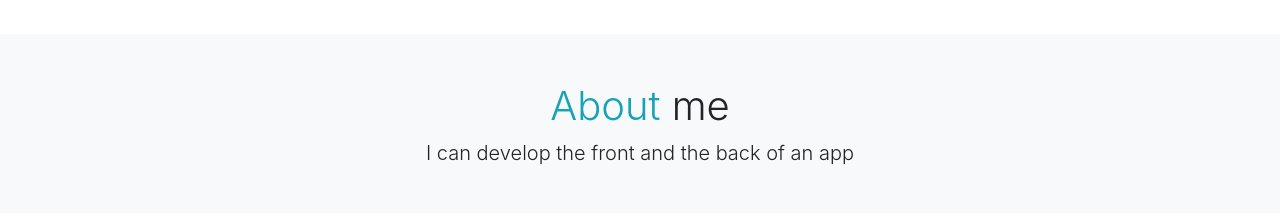
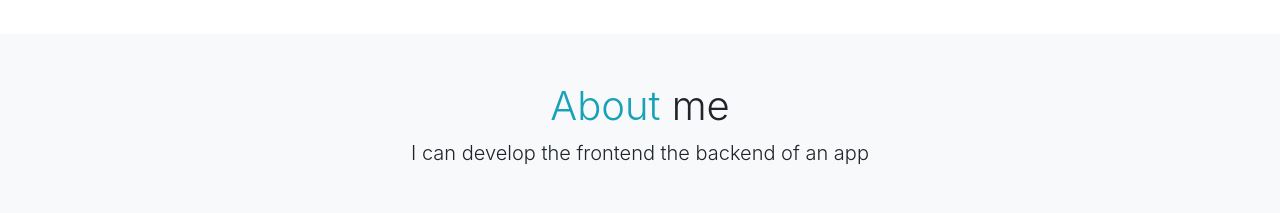
Before and after one commit to harideep8/FullStackProject, a plain HTML site: page index.html in a window 1280 px wide. Shown: the part 1980-2193 px from the top of the page. Drawn offline with nearby package versions, Linux system fonts and the light colour scheme.

Commit message:
about section updated

```diff
--- a/index.html
+++ b/index.html
@@ -228,7 +228,7 @@
           <h1 class="text-center font-weight-light">
             <span class="text-info">About</span> me
           </h1>
-          <div class="lead">I can develop the front and the back of an app</div>
+          <div class="lead">I can develop the frontend the backend of an app</div>
           <div class="row">
             <div class="col-12 col-md-6 px-5 pt-5">
               <h5>What I can do?</h5>
```
